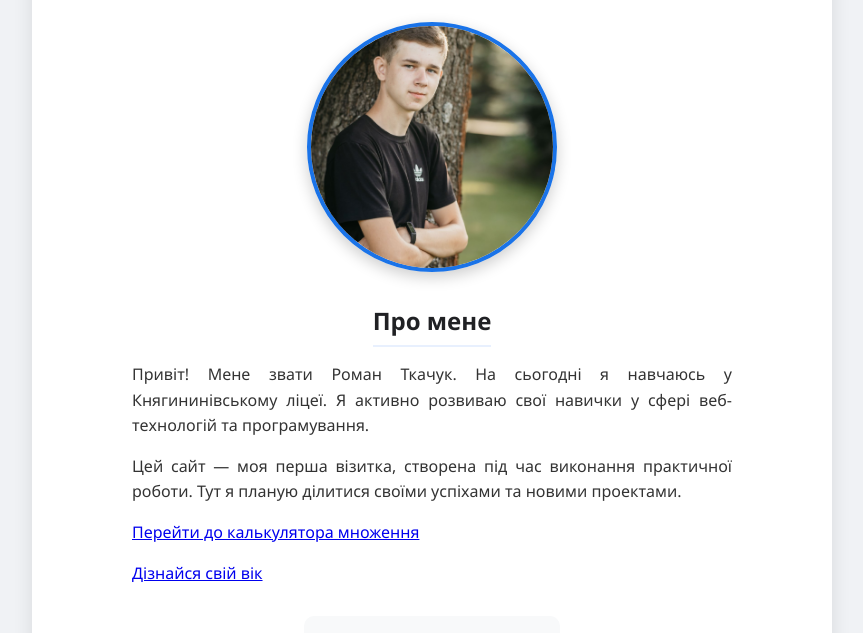
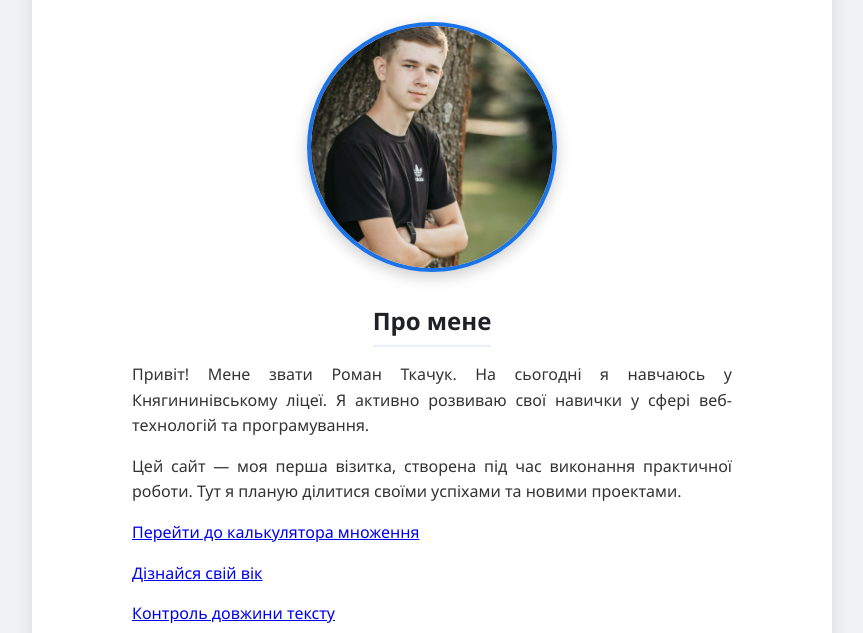
Before and after one commit to R1PPLi/JS1, a website: page app/index.html in a window 1280 px wide. Shown: the part 163-796 px from the top of the page, without its empty margins (208-1071 px from the left). Drawn offline with Linux system fonts and the light colour scheme.

Commit message:
fix page04

```diff
--- a/app/index.html
+++ b/app/index.html
@@ -35,6 +35,9 @@
                 <p>
                     <a href="page02.html">Дізнайся свій вік</a>
                 </p>
+                <p>
+                    <a href="page04.html">Контроль довжини тексту</a>
+                </p>
             </div>
 
             <div class="contact-info">
```
Also changed, not shown: public/index.html (+3 -0 lines).
